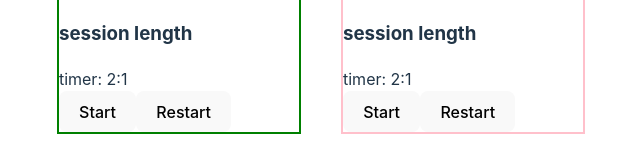
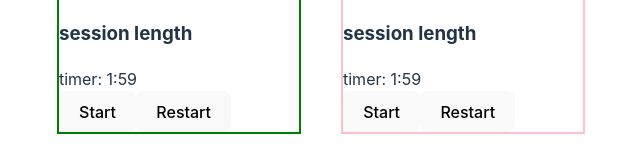
Before and after one commit to crisxh/25x5Timer, a React (Vite) app: page / in a window 1280 px wide. Shown: the part 389-546 px from the top of the page, without its empty margins (319-959 px from the left). Built offline with nearby package versions, Linux system fonts and the light colour scheme.

Commit message:
fixed useRef bug that was passing object to render

```diff
--- a/src/components/Timer/Timer.jsx
+++ b/src/components/Timer/Timer.jsx
@@ -1,13 +1,13 @@
-import { useState, useEffect } from 'react'
+import { useState, useEffect, useRef } from 'react'
 import './Timer.css'
 
 function Timer({ type }) {
     const [userTime, setUserTime] = useState(2);
-    const [min, setMin] = useState(userTime)
-    const [seconds, setSeconds] = useState(1)
+    const [min, setMin] = useState(userTime - 1)
+    const [seconds, setSeconds] = useState(59)
     //const [timer, setTimer] = useState(min);
     const [intervalId, setIntervalId] = useState(false);
-
+    const sec = useRef(59)
 
 
     useEffect(() => {
@@ -27,7 +27,7 @@ function Timer({ type }) {
         if (seconds === 0 && min != 0) {
             setMin(prev => prev - 1)
             if (min >= 0) {
-                setSeconds(5)
+                setSeconds(sec.current)
 
             }
 
@@ -64,24 +64,11 @@ function Timer({ type }) {
 
         setUserTime(prev => prev - 1)
         restartCountDown()
-        // setTimer(min)
 
-
-        console.log(timer)
     }
 
 
 
-    //helper function to convert min
-    const secondsToMinutes = (seconds) => {
-        let minutes = seconds / 60;
-        let timerSeconds = seconds % 60
-        return parseInt(minutes) + ":" + timerSeconds;
-    }
-    const minutesToSeconds = (minutes) => {
-        let seconds = minutes * 60;
-        return seconds;
-    }
 
     const countdown = () => {
 
@@ -122,8 +109,7 @@ function Timer({ type }) {
         console.log(intervalId)
 
         if (intervalId) {
-            console.log(intervalId)
-            console.log(secondsToMinutes(1430))
+
             clearInterval(intervalId);
             setIntervalId(false);
 
@@ -158,7 +144,7 @@ function Timer({ type }) {
 
     // }
     const restartCountDown = () => {
-        setSeconds(5);
+        setSeconds(sec.current);
         setMin(userTime);
         setIntervalId(false);
         clearInterval(intervalId);
```
